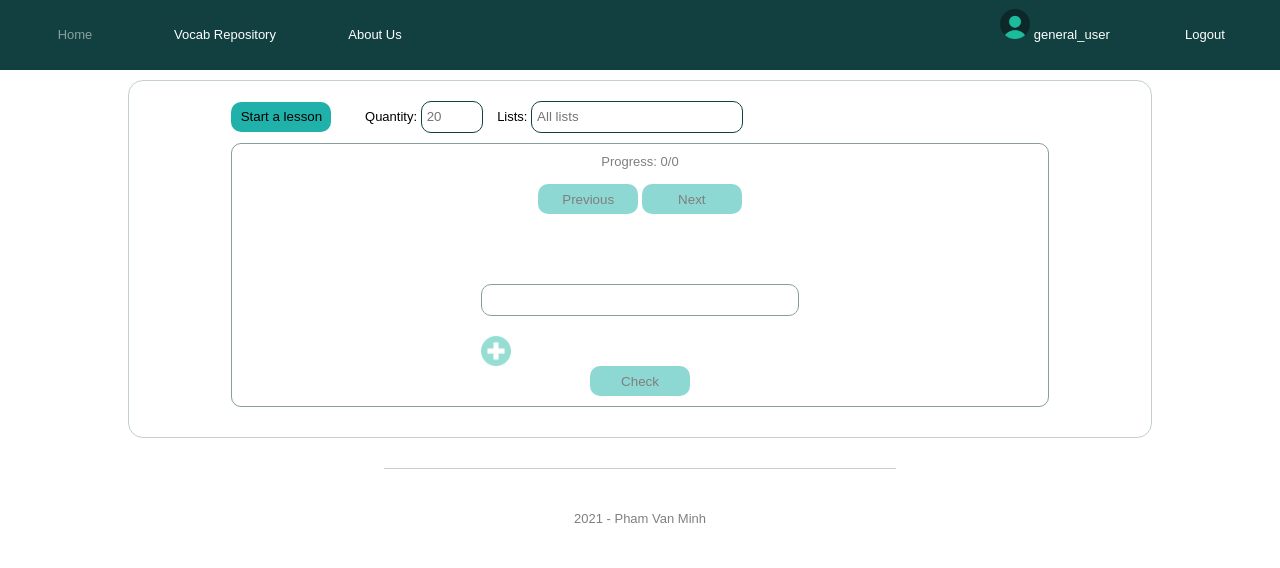
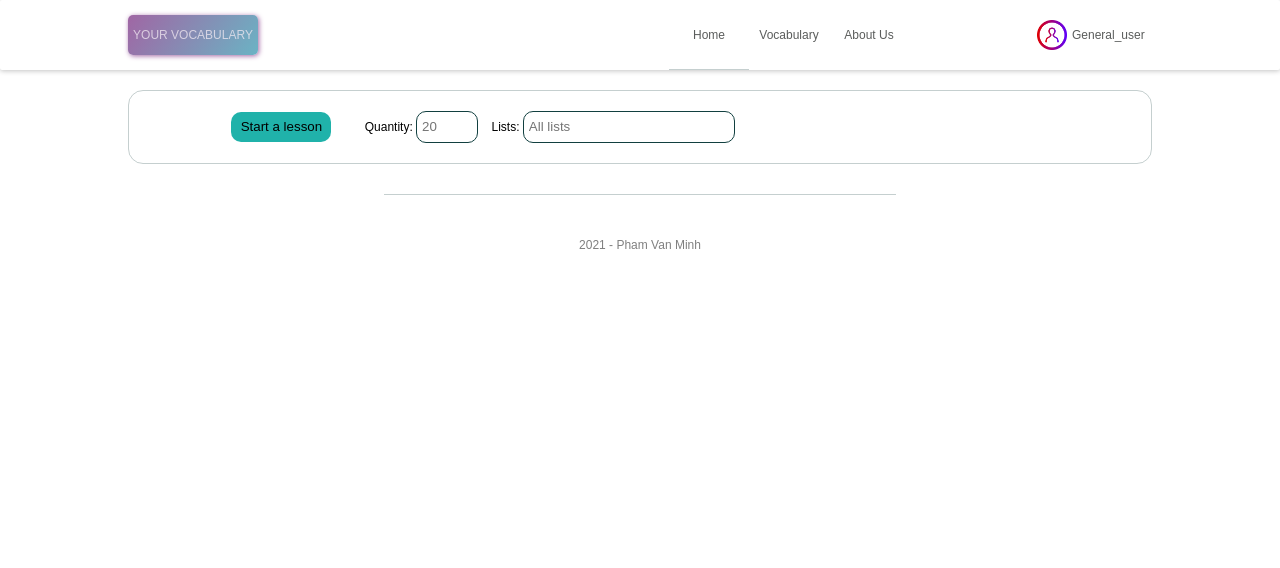
Before and after one commit to PhamVanMinh272/vocab_ielts, a Flask app: page / in a window 1280 px wide. Shown: the top 568 px of the page. Run offline with Flask 2, Linux system fonts and the light colour scheme; a user stored in the database is signed in; data comes from the database, SQL or seed files in the repository; parts of the project's set-up code (start-up, migrations or seed data) failed here and were passed over; some libraries are stand-ins or nearby versions.

Commit message:
update menu design

```diff
--- a/static/css/base.css
+++ b/static/css/base.css
@@ -6,7 +6,7 @@
     --rgba-dark-main-color-50: rgba(26,64,64,0.5);
     --error-color: #EB6057;
     --success-color: #59B987;
-    --font-size-small: 13px;
+    --font-size-small: 12px;
 }
 
 body {
@@ -26,6 +26,7 @@ body {
 
 .content {
     margin: 0 10%;
+    margin-top: 90px;
 }
 
 footer {
@@ -40,32 +41,96 @@ footer {
 
 .menu {
     height: 70px;
-    background-color: var(--main-color);
+    width: 100%;
+    border-radius: 2px;
     display: flex;
-    color: white;
+    color: rgba(35, 37, 36, 0.75);
     line-height: 70px;
     font-size: var(--font-size-small);
+    box-shadow: rgba(0, 0, 0, 0.24) 0px 1px 5px;
+    position: fixed;
+    top: 0;
+    background-color: white;
 }
 
 .menu a {
     color: inherit;
     display: block;
-    width: 150px;
+    width: 80px;
     text-align: center;
-    transition: transform .2s; /* Animation */
     text-decoration: none;
+}
+
+.menu a:hover {
+    color: black;
+    cursor: pointer;
+    border-bottom: 1px solid var(--rgba-dark-main-color-25);
 }
 
 .menu div.user-action {
     display: flex;
-    flex-grow: 2;
     justify-content: flex-end;
+    padding: 0 10%;
 }
 
-.menu a:hover {
-    background-color: var(--dark-main-color);
-    transform: scale(1.02);
-    cursor: pointer;
+.menu .logo-container {
+    display: flex;
+    flex-grow: 6;
+    padding-left: 10%;
+}
+
+.menu .logo {
+    width: 130px;
+    margin: 15px 0;
+    height: 40px;
+    line-height: 40px;
+    text-align: center;
+    color: rgba(241, 234, 241, 0.75);
+    border-radius: 5px;
+    background: linear-gradient(125deg, rgba(160,102,164,1) 0%, rgba(107,179,196,1) 100%);
+    box-shadow: 1px 1px 5px rgba(160,102,164,1);
+}
+
+.menu .current-page {
+    border-bottom: 1px solid var(--rgba-dark-main-color-25);
+}
+
+.img-account {
+    height: 30px;
+    width: 30px;
+    margin: 20px 0;
+}
+
+.menu .img-account-link {
+    width: 30px;
+}
+
+.dropdown a {
+    text-align: left;
+    text-transform:capitalize;
+    padding-left: 5px;
+}
+
+.dropdown-content {
+    display: none;
+    overflow: auto;
+}
+
+.dropdown-content a {
+    height: 40px;
+    line-height: 40px;
+    background-color: white;
+    border-radius: 4px;
+}
+
+.dropdown-content a:hover {
+    background: linear-gradient(125deg, rgba(160,102,164,1) 0%, rgba(107,179,196,1) 100%);
+    border: none;
+    color: rgba(241, 234, 241, 0.75);
+}
+
+.show {
+    display: block;
 }
 
 div.message {
@@ -127,8 +192,7 @@ input[type="text"]:focus {
 }
 
 .disabled {
-    pointer-events: none;
-    opacity: 0.5;
+    display: none;
 }
 
 input:focus {
@@ -150,8 +214,3 @@ p {
     height: 30px;
     line-height: 30px;
 }
-
-.img-account {
-    height: 30px;
-    width: 30px;
-}
--- a/static/js/base.js
+++ b/static/js/base.js
@@ -75,3 +75,17 @@ $(".user-action").on("click", "#logout-btn", function() {
     }
   });
 });
+
+$(".account-dropbtn").click(function(e) {
+  e.stopPropagation();
+  if ($("#account-dropdown").hasClass("show")) {
+    $("#account-dropdown").removeClass("show");
+  } else {
+    $("#account-dropdown").addClass("show");
+  }
+});
+
+// close dropdown btn
+$("body").click(function() {
+  $("#account-dropdown").removeClass("show");
+});
--- a/templates/base.html
+++ b/templates/base.html
@@ -13,28 +13,42 @@
 </head>
 <body>
     <div class="menu">
+        <div class="logo-container">
+            <div class="logo">YOUR VOCABULARY</div>
+        </div>
         {% if page == "home_page" %}
-            <a class="disabled" href="{{ url_for('home_page') }}">Home</a>
+            <a class="current-page" href="{{ url_for('home_page') }}">Home</a>
         {% else %}
             <a href="{{ url_for('home_page') }}">Home</a>
         {% endif %}
         {% if page == "vocab_repository_page" %}
-            <a class="disabled" href="{{ url_for('vocab_repository_page') }}">Vocab Repository</a>
+            <a class="current-page" href="{{ url_for('vocab_repository_page') }}">Vocabulary</a>
         {% else %}
-            <a href="{{ url_for('vocab_repository_page') }}">Vocab Repository</a>
+            <a href="{{ url_for('vocab_repository_page') }}">Vocabulary</a>
         {% endif %}
         {% if page == "about_us_page" %}
-            <a class="disabled" href="#">About Us</a>
+            <a class="current-page" href="#">About Us</a>
         {% else %}
             <a href="#">About Us</a>
         {% endif %}
         <div class="user-action">
             {% if current_user.is_authenticated %}
-                <a href="{{ url_for('profile_page') }}">
-                    <img class="img-account" src="/static/public/account.png">
-                    {{ current_user.username }}
-                </a>
-                <a id="logout-btn">Logout</a>
+                {% if page == "profile_page" %}
+                    <a class="img-account-link current-page" href="{{ url_for('profile_page') }}">
+                        <img class="img-account" src="/static/public/account.png">
+                    </a>
+                {% else %}
+                    <a class="img-account-link" href="{{ url_for('profile_page') }}">
+                        <img class="img-account" src="/static/public/account.png">
+                    </a>
+                {% endif %}
+                <div class="dropdown">
+                    <a class="account-dropbtn">{{ current_user.username }}</a>
+                    <div id="account-dropdown" class="dropdown-content">
+                      <a href="{{ url_for('profile_page') }}">Profile</a>
+                      <a id="logout-btn">Logout</a>
+                    </div>
+                </div>
             {% else %}
                 <a class="register-action" data-modal="register-dialog">Register</a>
                 <a class="login-action">Login</a>
```
Also changed, not shown: static/public/account.png.
